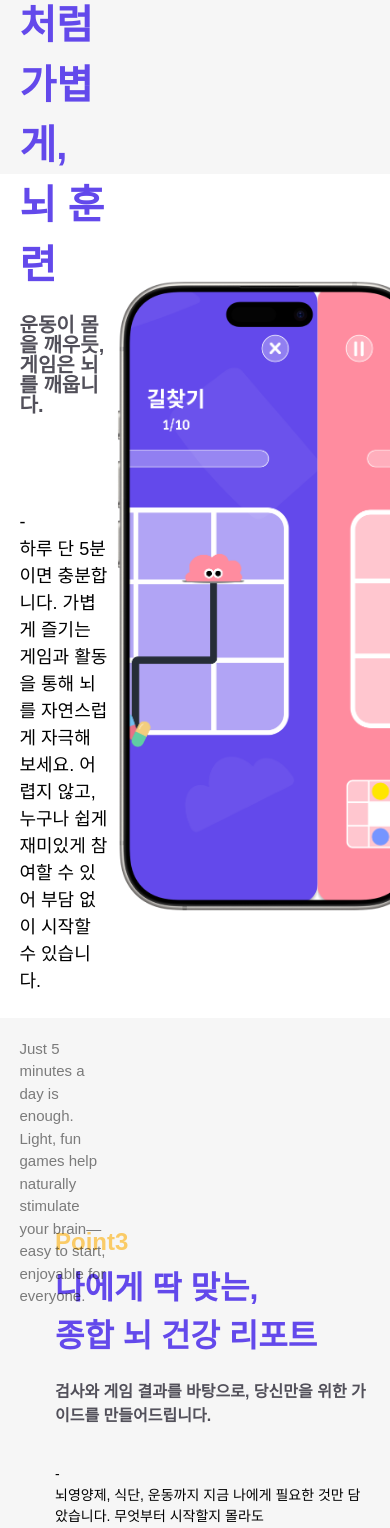
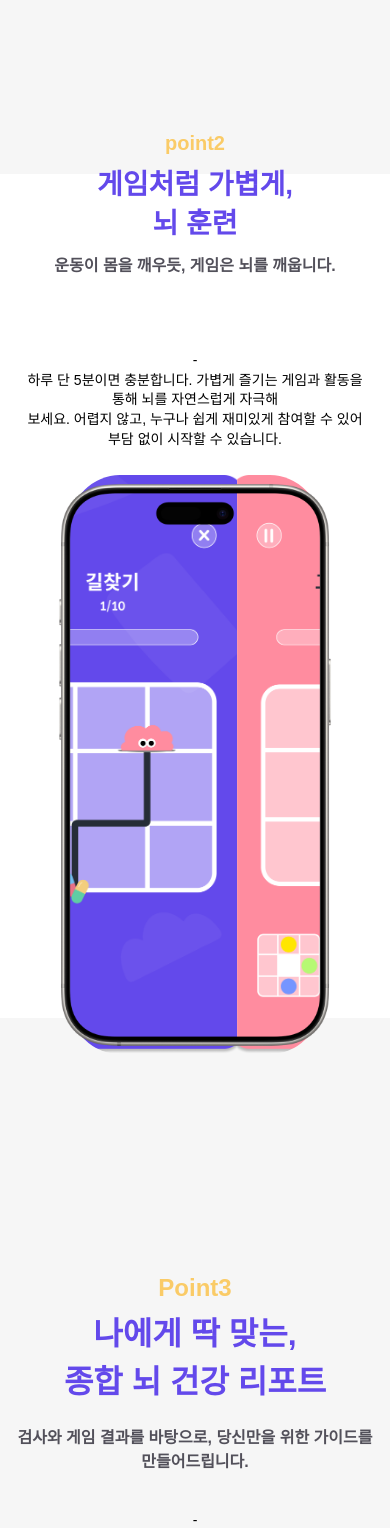
Before and after one commit to CogBrainHealth/React-TeamIntroPage, a Next.js app in the folder teamcog/: page /AppIntro in a window 390 px wide. Shown: the part 2020-3548 px from the top of the page. Built offline with nearby package versions, Linux system fonts and the light colour scheme; a web font is replaced by a local one.

Commit message:
fix: mobile version 추가

```diff
--- a/teamcog/src/components/appIntro/Point2/Point2Intro.module.css
+++ b/teamcog/src/components/appIntro/Point2/Point2Intro.module.css
@@ -13,6 +13,7 @@
   width: 100%;
   padding: 0 5%;
   box-sizing: border-box;
+  margin-left: %;
 }
 
 .textSection {
@@ -22,8 +23,9 @@
   justify-content: center;
   gap: 20px;
   max-width: 50%;
+  padding-left: 10%;
+  box-sizing: border-box;
 }
-
 .sliderSection {
   flex: 1;
   display: flex;
@@ -71,3 +73,56 @@
   color: #00000080;
   font-style: normal;
 }
+
+@media (max-width: 767px) {
+  .container {
+    flex-direction: column;
+    align-items: center;
+    padding: 0 5%;
+    margin-left: 0;
+  }
+
+  .textSection {
+    max-width: 100%;
+    padding-left: 0;
+    align-items: center;
+    text-align: center;
+    gap: 12px;
+  }
+
+  .headerIndex {
+    font-size: 20px;
+  }
+
+  .headerTitle {
+    font-size: 28px;
+    line-height: 1.4;
+  }
+
+  .headerSubtitle {
+    font-size: 16px;
+    line-height: 1.4;
+  }
+
+  .headerAddSubtitle {
+    font-size: 14px;
+    line-height: 1.4;
+  }
+
+  .headerengSubtitle {
+    display: none;
+  }
+
+  .sliderSection {
+    margin-top: 20px;
+    width: 80%;
+    max-width: 360px;
+    height: auto;
+  }
+
+  .sliderSection > div {
+    width: 100%;
+    height: 640px;
+    max-height: 70vh;
+  }
+}
--- a/teamcog/src/components/appIntro/Point3/Functions.tsx
+++ b/teamcog/src/components/appIntro/Point3/Functions.tsx
@@ -1,13 +1,35 @@
+"use client";
+import { useEffect, useState } from "react";
 import Function1 from "./Function1";
 import Function2 from "./Function2";
 import Function3 from "./Function3";
 
 export default function Functions() {
+  const [isMobile, setIsMobile] = useState(false);
+
+  useEffect(() => {
+    const handleResize = () => {
+      setIsMobile(window.innerWidth <= 767);
+    };
+
+    handleResize();
+    window.addEventListener("resize", handleResize);
+    return () => window.removeEventListener("resize", handleResize);
+  }, []);
+
   return (
-    <>
+    <div
+      style={{
+        display: isMobile ? "flex" : "block",
+        flexDirection: isMobile ? "column" : undefined,
+        gap: isMobile ? "20px" : undefined,
+        alignItems: isMobile ? "center" : undefined,
+        width: "100%",
+      }}
+    >
       <Function1 />
       <Function2 />
       <Function3 />
-    </>
+    </div>
   );
 }
--- a/teamcog/src/components/appIntro/Point3/intro.module.css
+++ b/teamcog/src/components/appIntro/Point3/intro.module.css
@@ -62,3 +62,27 @@
   color: #000000;
   margin-top: 0;
 }
+@media (max-width: 767px) {
+  .back {
+    justify-content: center;
+    padding: 20px 10px;
+  }
+
+  .textContainer {
+    align-items: center;
+    text-align: center;
+    margin-left: 0;
+    max-width: 100%;
+  }
+
+  .headerIndex,
+  .headerTitle,
+  .headerSubtitle,
+  .headerAddSubtitle {
+    text-align: center;
+  }
+
+  .headerengSubtitle {
+    display: none;
+  }
+}
```
